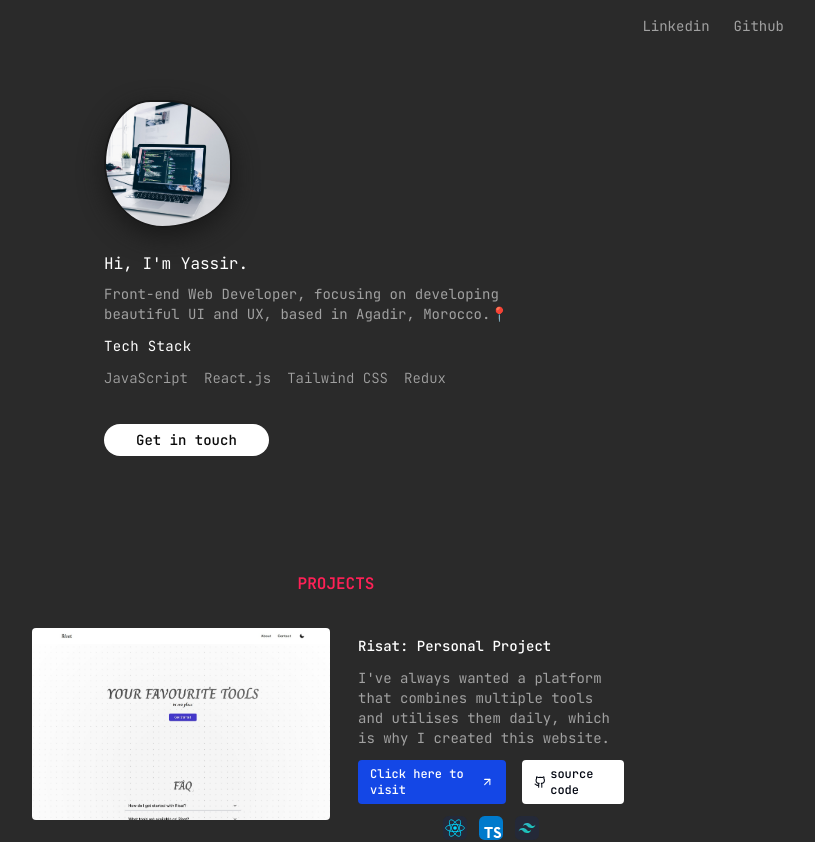
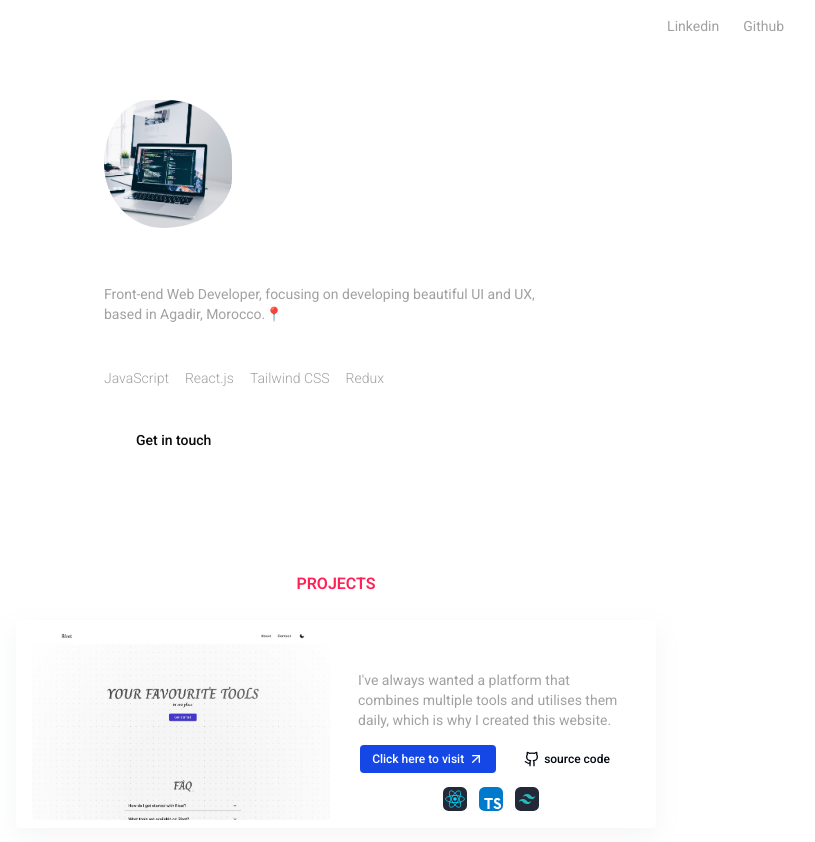
Before and after one commit to Falconstadium/react-portfolio, a React (Vite) app: page /en/ in a window 1280 px wide. Shown: the top 842 px of the page, without its empty margins (304-1119 px from the left). Built offline with nearby package versions, Linux system fonts and the light colour scheme.

Commit message:
style: edit the font and some colors

```diff
--- a/src/index.css
+++ b/src/index.css
@@ -1,20 +1,11 @@
-@import url("https://fonts.googleapis.com/css2?family=JetBrains+Mono:ital,wght@0,100..800;1,100..800&display=swap");
+@import url("https://fonts.googleapis.com/css2?family=Roboto:ital,wght@0,100..900;1,100..900&display=swap");
 
 @import "tailwindcss";
 
 @theme {
-  --font-main: "JetBrains Mono", system-ui;
-
-  --color-nav: #222222;
-  --color-hero: #2a2a2a;
-  --color-contact: #191919;
-  --color-secondary: #c5c5c5;
-  --color-blue: #5badff;
-
-  --color-softOrange: #ff8660;
-  --color-boldOrange: #d5491d;
-
+  --font-main: "Roboto", system-ui;
   --animate-fadein: fade linear 1s;
+  --shadow-dark: rgba(149, 157, 165, 0.1) 0px 8px 24px;
 }
 
 .img {
```
